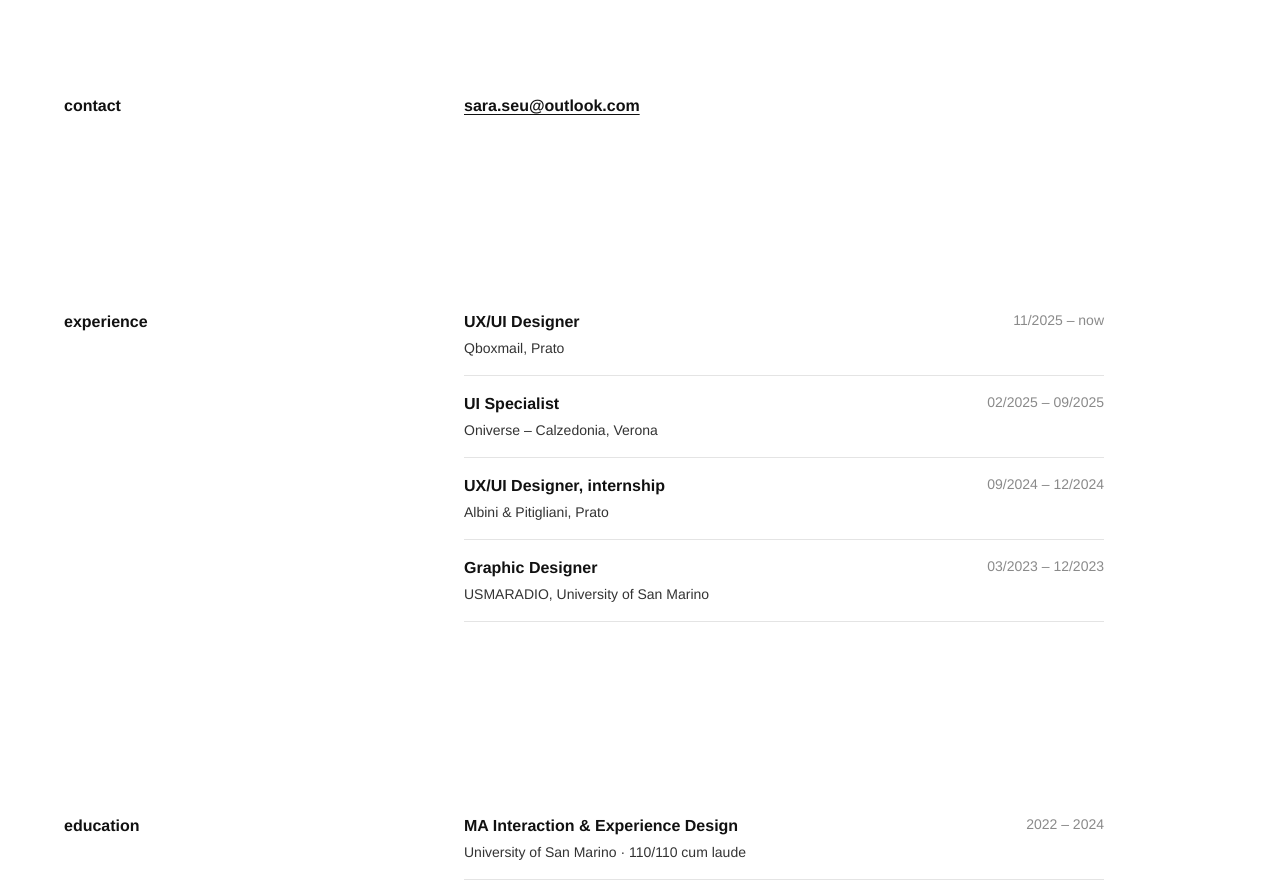
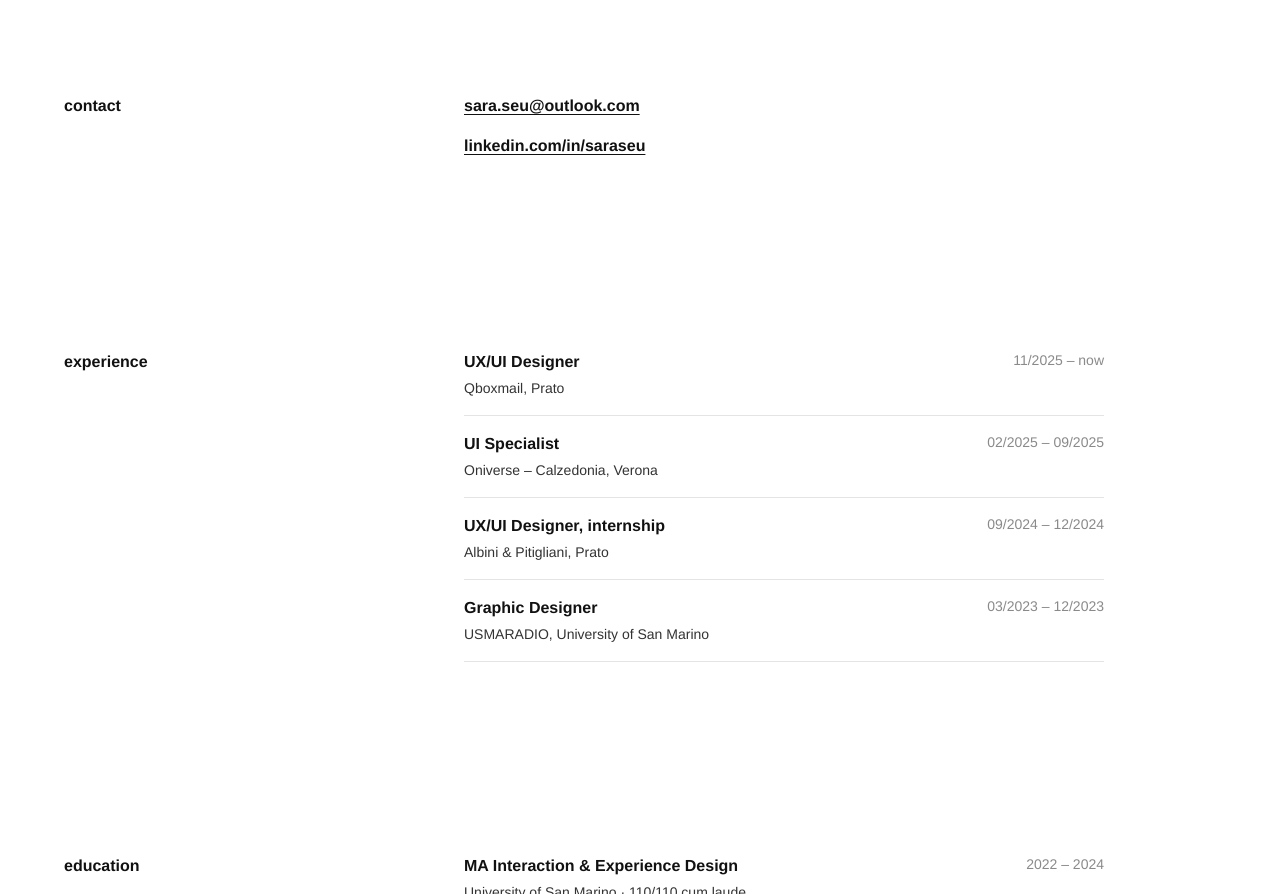
Before and after one commit to designsaras/saraseu.github.io, a plain HTML site: page curriculum.html in a window 1280 px wide. Shown: the part 1040-1934 px from the top of the page. Drawn offline with Linux system fonts and the light colour scheme; a web font is replaced by a local one.

Commit message:
Curriculum: add LinkedIn link under contact
Co-Authored-By: Claude Opus 5.5 <noreply@anthropic.com>

```diff
--- a/curriculum.html
+++ b/curriculum.html
@@ -54,6 +54,7 @@
         <h2>contact</h2>
         <div class="body">
           <p><a class="mail" href="mailto:sara.seu@outlook.com">sara.seu@outlook.com</a></p>
+          <p><a class="mail" href="https://www.linkedin.com/in/saraseu" target="_blank" rel="noopener">linkedin.com/in/saraseu</a></p>
         </div>
       </section>
 
```
